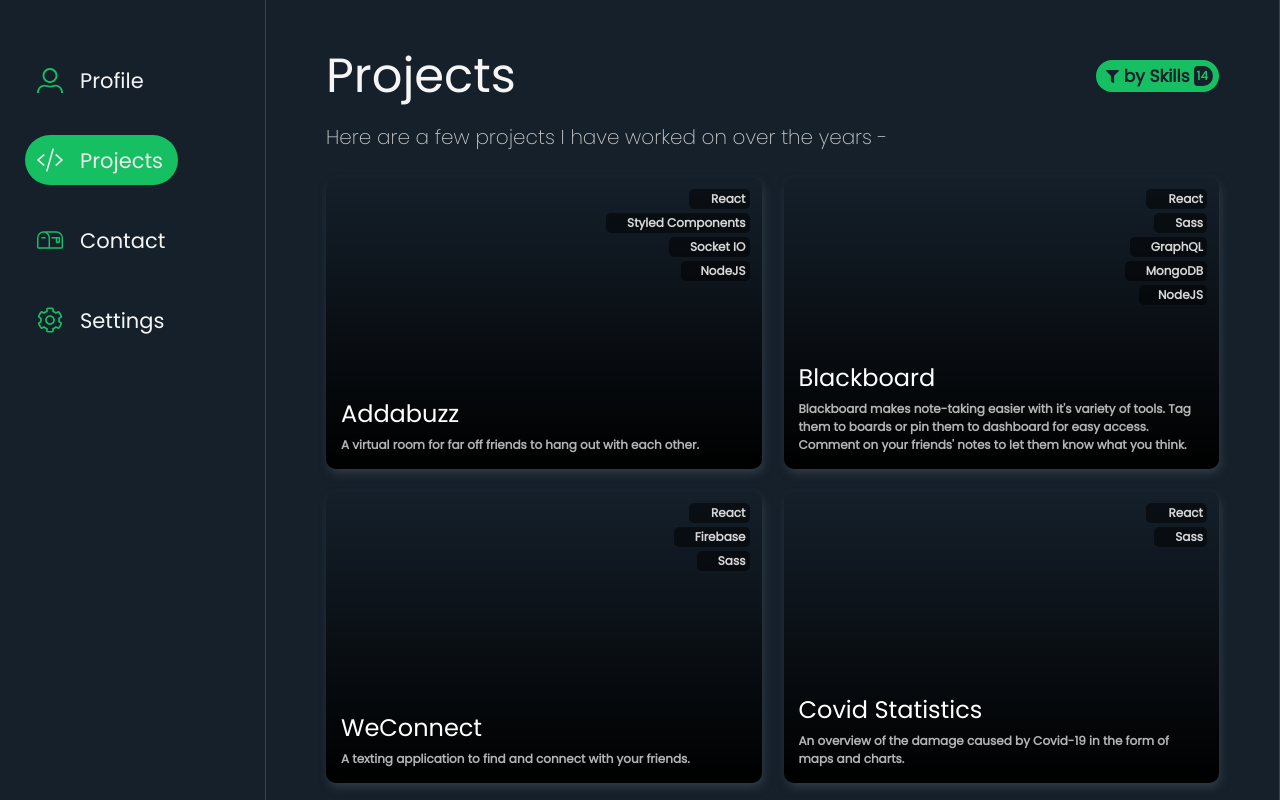
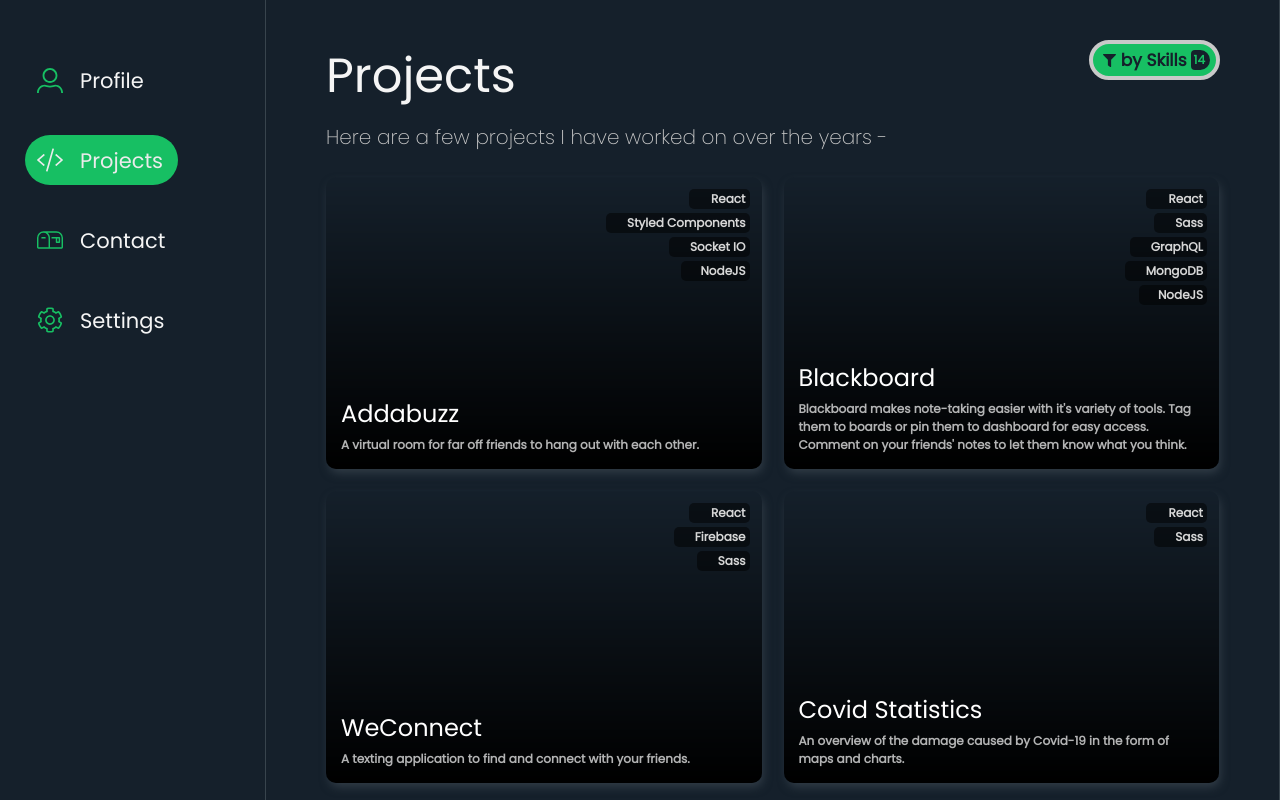
Before and after one commit to himayand21/portfolio-v2, a React (Create React App) app: page /projects in a window 1280 px wide. Shown: the top 800 px of the page. Built offline with nearby package versions, Linux system fonts and the light colour scheme.

Commit message:
feat(scroll): add overscroll fix

```diff
--- a/src/containers/profile/styles/asideStyles.tsx
+++ b/src/containers/profile/styles/asideStyles.tsx
@@ -14,6 +14,7 @@ export const Aside = styled('aside')<withIsHightlightsShown>`
     top: 0;
     min-width: 250px;
     padding-top: 20px;
+    overscroll-behavior: contain;
     @media only screen and (max-width: ${LAPTOP}px) {
         max-height: 100%;
         box-sizing: border-box;
--- /dev/null
+++ b/src/containers/projects/SkillContent.tsx
@@ -0,0 +1,91 @@
+import { MouseEventHandler, ReactElement } from 'react';
+
+import Check from '../../icons/Check';
+import { projectInfoType } from '../../metadata/projects';
+import skills, { skillType } from '../../metadata/skills';
+
+import {
+  SkillImage,
+  SkillFilterToggler,
+  SkillFilterSpan,
+  SkillRows,
+  SkillFilterHeaderRow,
+  SkillFilterFooterRow,
+  SkillFilterHeader,
+  SkillFilterSelectAllBtn,
+  SkillFilterSelectAllSpan,
+  SkillRow,
+  SkillRowLabel,
+  SkillRowImageContainer,
+  SkillInfo,
+  SkillCheckBox,
+} from './styles';
+
+type skillContentProps = {
+    toggleFilterCheck: MouseEventHandler<HTMLButtonElement>,
+    toggleFiltersShown: () => void,
+    toggleSelectAllFilters: () => void,
+    areAllSkillsSelected: boolean,
+    selectedSkills: string[],
+    selectedProjects: projectInfoType[],
+}
+
+const SkillContent = ({
+  toggleFilterCheck,
+  toggleFiltersShown,
+  toggleSelectAllFilters,
+  areAllSkillsSelected,
+  selectedSkills,
+  selectedProjects,
+}: skillContentProps): ReactElement => (
+  <>
+    <SkillFilterHeaderRow>
+      <SkillFilterHeader>Filters</SkillFilterHeader>
+      <SkillFilterSelectAllBtn
+        onClick={toggleSelectAllFilters}
+      >
+        <SkillFilterSelectAllSpan>
+          {`${areAllSkillsSelected ? 'Clear' : 'Select'} all`}
+        </SkillFilterSelectAllSpan>
+      </SkillFilterSelectAllBtn>
+    </SkillFilterHeaderRow>
+    <SkillRows>
+      {Object.entries(skills).map(([
+        skillKey, {
+          name,
+          icon,
+        }]: [string, skillType]): ReactElement => {
+        const isChecked = selectedSkills.includes(skillKey);
+        return (
+          <SkillRow key={name}>
+            <SkillInfo>
+              <SkillRowImageContainer>
+                <SkillImage src={icon} />
+              </SkillRowImageContainer>
+              <SkillRowLabel>{name}</SkillRowLabel>
+            </SkillInfo>
+            <SkillCheckBox
+              isChecked={isChecked}
+              data-skill-key={skillKey}
+              onClick={toggleFilterCheck}
+            >
+              <Check />
+            </SkillCheckBox>
+          </SkillRow>
+        );
+      })}
+    </SkillRows>
+    <SkillFilterFooterRow>
+      <SkillFilterHeader>
+        {`${selectedProjects.length} projects`}
+      </SkillFilterHeader>
+      <SkillFilterToggler onClick={toggleFiltersShown}>
+        <SkillFilterSpan>
+          Done
+        </SkillFilterSpan>
+      </SkillFilterToggler>
+    </SkillFilterFooterRow>
+  </>
+);
+
+export default SkillContent;
--- a/src/containers/projects/index.tsx
+++ b/src/containers/projects/index.tsx
@@ -13,31 +13,19 @@ import {
   TitleRow,
   Subtitle,
   Grid,
-  SkillImage,
-  SkillFilter,
+  SkillFilterTogglerFixed,
   SkillFilterSpan,
   SkillFilterBadge,
   SkillFilterIcon,
   Aside,
-  SkillRows,
-  SkillFilterHeaderRow,
-  SkillFilterFooterRow,
-  SkillFilterHeader,
-  SkillFilterSelectAllBtn,
-  SkillFilterSelectAllSpan,
-  SkillRow,
-  SkillRowLabel,
-  SkillRowImageContainer,
-  SkillInfo,
-  SkillCheckBox,
 } from './styles';
 
 import projects, { projectInfoType } from '../../metadata/projects';
-import skills, { skillType, SKILL_KEYS } from '../../metadata/skills';
+import { skillType, SKILL_KEYS } from '../../metadata/skills';
 
 import Filter from '../../icons/Filter';
-import Check from '../../icons/Check';
 import ProjectItem from './ProjectItem';
+import SkillContent from './SkillContent';
 
 const Projects = (): ReactElement => {
   const [isFiltersShown, setIsFiltersShown] = useState(false);
@@ -112,7 +100,7 @@ const Projects = (): ReactElement => {
           <Title>
             Projects
           </Title>
-          <SkillFilter
+          <SkillFilterTogglerFixed
             onClick={toggleFiltersShown}
           >
             <SkillFilterIcon>
@@ -124,7 +112,7 @@ const Projects = (): ReactElement => {
             <SkillFilterBadge>
               {numberOfSkillsSelected}
             </SkillFilterBadge>
-          </SkillFilter>
+          </SkillFilterTogglerFixed>
         </TitleRow>
         <Subtitle>
           Here are a few projects I have worked on over the years -
@@ -153,52 +141,14 @@ const Projects = (): ReactElement => {
         isFiltersShown={isFiltersShown}
         ref={filtersRef}
       >
-        <SkillFilterHeaderRow>
-          <SkillFilterHeader>Filters</SkillFilterHeader>
-          <SkillFilterSelectAllBtn
-            onClick={toggleSelectAllFilters}
-          >
-            <SkillFilterSelectAllSpan>
-              {`${areAllSkillsSelected ? 'Clear' : 'Select'} all`}
-            </SkillFilterSelectAllSpan>
-          </SkillFilterSelectAllBtn>
-        </SkillFilterHeaderRow>
-        <SkillRows>
-          {Object.entries(skills).map(([
-            skillKey, {
-              name,
-              icon,
-            }]: [string, skillType]): ReactElement => {
-            const isChecked = selectedSkills.includes(skillKey);
-            return (
-              <SkillRow key={name}>
-                <SkillInfo>
-                  <SkillRowImageContainer>
-                    <SkillImage src={icon} />
-                  </SkillRowImageContainer>
-                  <SkillRowLabel>{name}</SkillRowLabel>
-                </SkillInfo>
-                <SkillCheckBox
-                  isChecked={isChecked}
-                  data-skill-key={skillKey}
-                  onClick={toggleFilterCheck}
-                >
-                  <Check />
-                </SkillCheckBox>
-              </SkillRow>
-            );
-          })}
-        </SkillRows>
-        <SkillFilterFooterRow>
-          <SkillFilterHeader>
-            {`${selectedProjects.length} projects`}
-          </SkillFilterHeader>
-          <SkillFilter onClick={toggleFiltersShown}>
-            <SkillFilterSpan>
-              Done
-            </SkillFilterSpan>
-          </SkillFilter>
-        </SkillFilterFooterRow>
+        <SkillContent
+          toggleFilterCheck={toggleFilterCheck}
+          toggleFiltersShown={toggleFiltersShown}
+          toggleSelectAllFilters={toggleSelectAllFilters}
+          areAllSkillsSelected={areAllSkillsSelected}
+          selectedSkills={selectedSkills}
+          selectedProjects={selectedProjects}
+        />
       </Aside>
     </>
   );
--- a/src/containers/projects/styles.tsx
+++ b/src/containers/projects/styles.tsx
@@ -24,21 +24,39 @@ export const Title = styled(TypographyHeadline)`
   flex: 1;
 `;
 
-export const SkillFilter = styled.button`
+export const SkillFilterToggler = styled.button`
   background-color: ${({ theme }) => theme.color};
   color: ${({ theme }) => theme.background};
-  border: none;
   padding: 3px 10px;
   border-radius: 20px;
   display: flex;
   align-items: center;
   justify-content: center;
   cursor: pointer;
+  border: none;
   @media (hover: hover) {
     transition: background-color 0.3s ease-out;
     &:hover {
       background-color: ${({ theme }) => lighten(0.1, theme.color)};
     }
+  }
+`;
+
+export const SkillFilterTogglerFixed = styled(SkillFilterToggler)`
+  position: fixed;
+  top: 40px;
+  right: 60px;
+  z-index: 2;
+  border: 4px solid ${({ theme }) => theme.text2};
+  @media only screen and (max-width: ${LAPTOP}px) {
+    right: 50px;
+  }
+  @media only screen and (max-width: ${TABLET}px) {
+    right: 40px;
+  }
+  @media only screen and (max-width: ${MOBILE}px) {
+    top: 25px;
+    right: 25px;
   }
 `;
 
@@ -274,6 +292,7 @@ export const SkillRows = styled.div`
     padding-left: 20px;
     margin-right: -20px;
     padding-right: 20px;
+    overscroll-behavior: contain;
   }
 `;
 
```
